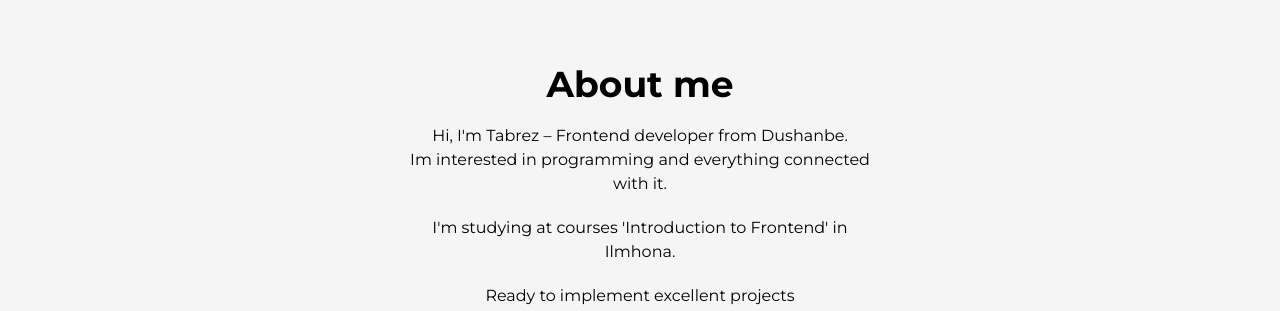
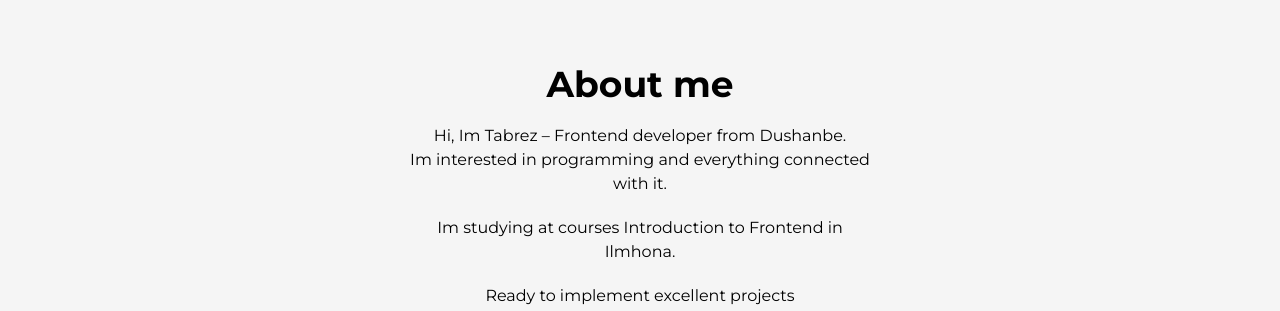
Before and after one commit to meow905/portfolioOFMine, a Next.js app: page / in a window 1280 px wide. Shown: the part 900-1211 px from the top of the page. Built offline with nearby package versions, Linux system fonts and the light colour scheme; a web font is replaced by a local one.

Commit message:
myPortfolioV3

```diff
--- a/app/about/page.jsx
+++ b/app/about/page.jsx
@@ -11,12 +11,12 @@ export default function About() {
       ru: "Обо мне",
     },
     text: {
-      en: "Hi, I'm Tabrez – Frontend developer from Dushanbe.\nIm interested  in programming and everything connected \nwith it.",
+      en: "Hi, Im Tabrez – Frontend developer from Dushanbe.\nIm interested  in programming and everything connected \nwith it.",
 
       ru: "Привет, меня зовут Табрез - я фронтенд-разработчик из Душанбе.\n Я интересуюсь программированием \nи всем, что с этим связано.",
     },
     text2: {
-      en: " I'm studying at courses 'Introduction to Frontend' in\nIlmhona.",
+      en: " Im studying at courses Introduction to Frontend in\nIlmhona.",
       ru: "Я изучаю курсы по фротенд-разработке в Илмхоне",
     },
     text3: {
```
